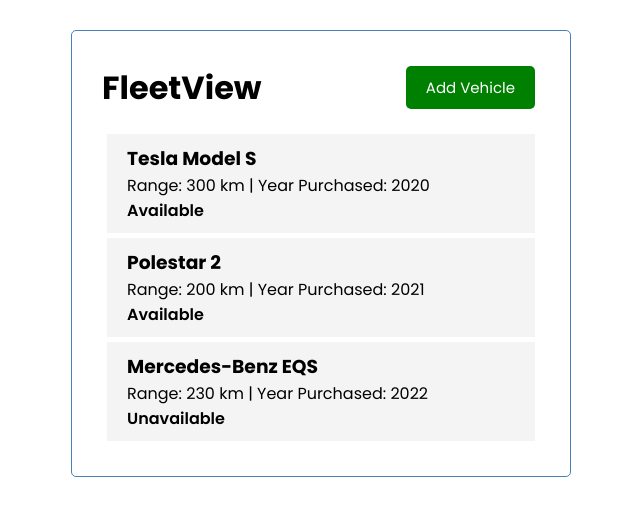
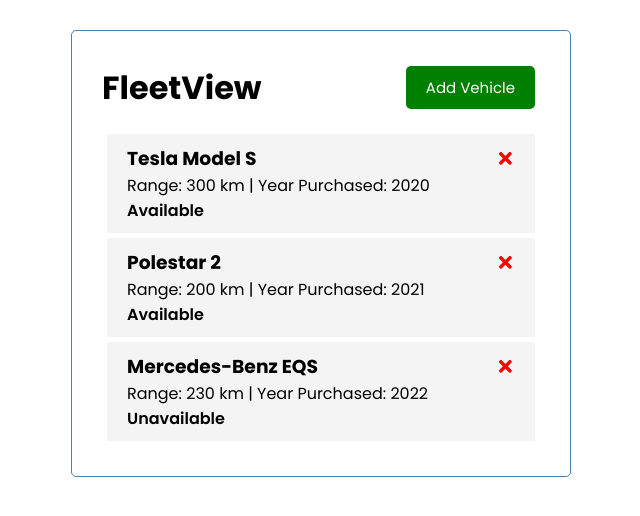
Before and after one commit to azizul-c/FleetView, a React (Create React App) app: page / in a window 1280 px wide. Shown: the top 516 px of the page, without its empty margins (319-959 px from the left). Built offline with nearby package versions, Linux system fonts and the light colour scheme.

Commit message:
Add delete feature

```diff
--- a/package.json
+++ b/package.json
@@ -8,6 +8,7 @@
     "@testing-library/user-event": "^13.5.0",
     "react": "^18.2.0",
     "react-dom": "^18.2.0",
+    "react-icons": "^4.4.0",
     "react-scripts": "5.0.1",
     "web-vitals": "^2.1.4"
   },
--- a/src/App.js
+++ b/src/App.js
@@ -27,10 +27,22 @@ function App() {
     available: false,
   },])
 
+  // Delete Vehicle
+  const deleteVehicle = (id) => {
+    setVehicles(vehicles.filter((vehicle) => vehicle.id !== id))
+  }
+
+  // Toggle Availability
+  const toggleAvailability = (id) => {
+    console.log (id);
+  }
+
   return (
     <div className="container">
       <Header title={"FleetView"} />
-      <Vehicles vehicles = {vehicles} />
+      {vehicles.length > 0 ? <Vehicles vehicles = {vehicles}
+      onDelete = {deleteVehicle} onToggle = {toggleAvailability} /> :
+      "There are no vehicles in your fleet."}
     </div>
   );
 }
--- a/src/components/Vehicle.js
+++ b/src/components/Vehicle.js
@@ -1,9 +1,11 @@
-const Vehicle = ({ vehicle }) => {
+import { FaTimes } from 'react-icons/fa'
+
+const Vehicle = ({ vehicle, onDelete, onToggle, }) => {
   return (
-    <div className="vehicle">
-        <h3>{vehicle.model}</h3>
+    <div className = "vehicle" onDoubleClick = {() => onToggle(vehicle.id)}>
+        <h3>{vehicle.model} <FaTimes style = {{  color: 'red', cursor: 'pointer'  }} onClick = {() => onDelete(vehicle.id)}/></h3>
         <p>Range: {vehicle.range} | Year Purchased: {vehicle.yearPurchased}</p>
-        <p className="bold">{vehicle.available ? "Available" : "Unavailable"}</p>
+        <p className = "bold">{vehicle.available ? "Available" : "Unavailable"}</p>
     </div>
   )
 }
--- a/src/components/Vehicles.js
+++ b/src/components/Vehicles.js
@@ -1,11 +1,11 @@
 import Vehicle from "./Vehicle"
 
-const Vehicles = ({ vehicles }) => {
+const Vehicles = ({ vehicles, onDelete, onToggle }) => {
 
   return (
     <>
       {vehicles.map((vehicle) => (
-        <Vehicle key={vehicle.id} vehicle={vehicle}/>
+        <Vehicle key={vehicle.id} vehicle={vehicle} onDelete = {onDelete} onToggle = {onToggle} />
       ))}
     </>
   )
```
Also changed, not shown: 1 other file (tests, documents, lock files or other folders).
